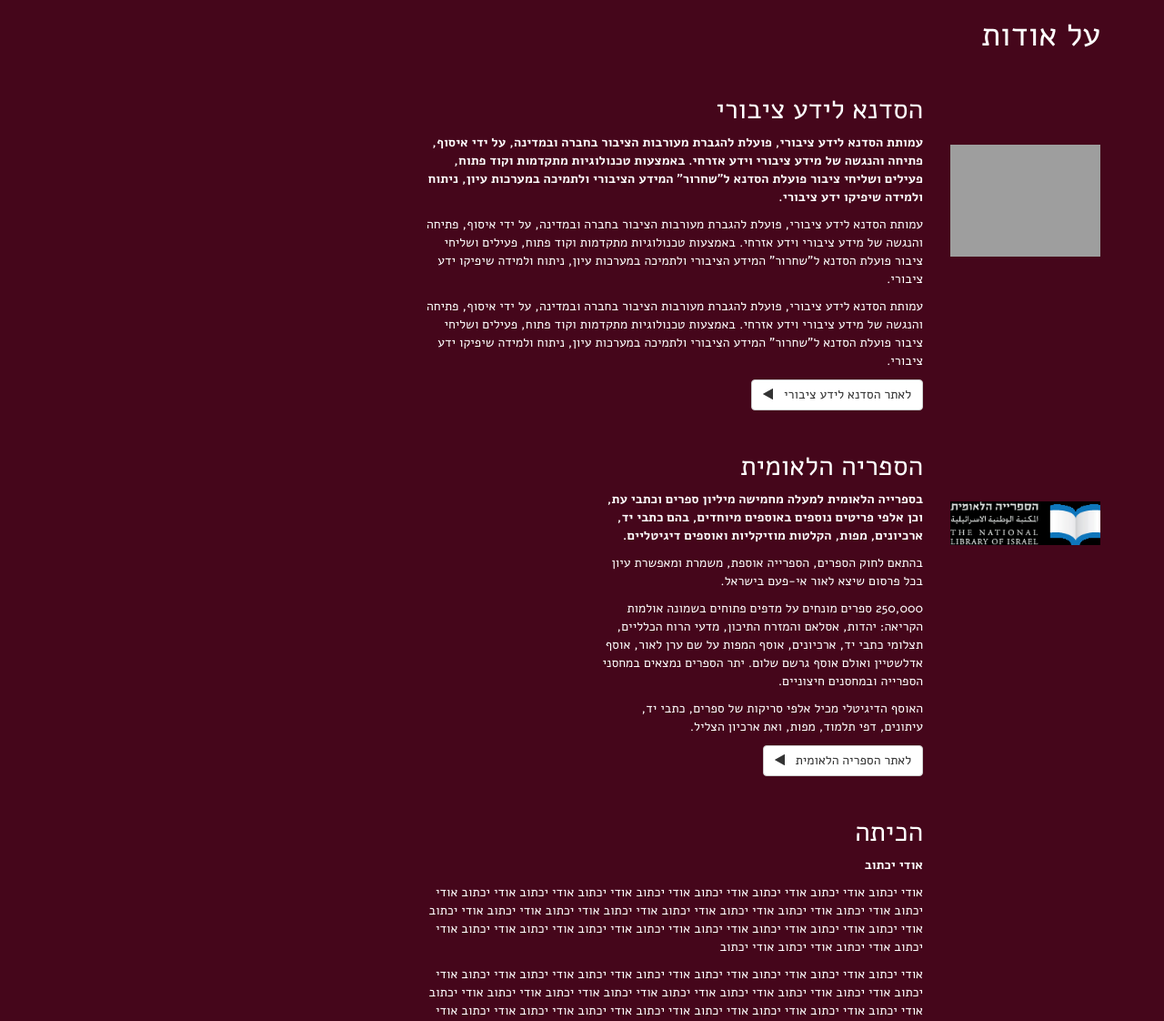
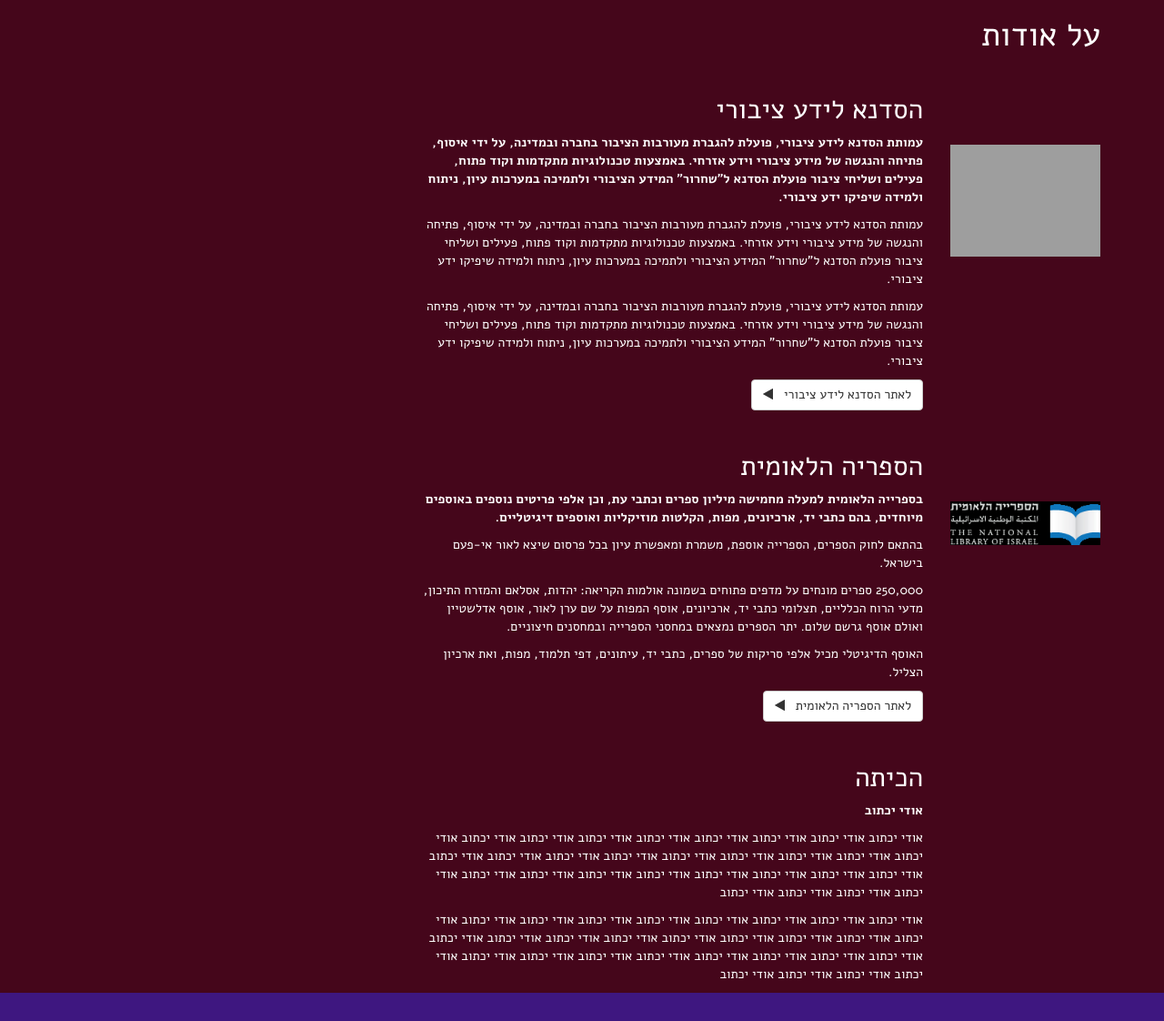
Before and after one commit to nonZero/Hackita02, a Django app: template website/templates/website/about.html in a window 1280 px wide. Shown: the part 53-1175 px from the top of the page at 91% size. Run offline with Django 3.2, Linux system fonts and the light colour scheme; the template is opened without the code that fills it, so the values that code supplies are empty; some libraries are stand-ins or nearby versions; grey boxes are pictures that could not be loaded.

Commit message:
minor css fix

```diff
--- a/website/templates/website/about.html
+++ b/website/templates/website/about.html
@@ -72,7 +72,7 @@
                              src="{% static "img/nli.png" %}" alt="">
 
                     </div>
-                    <div class="col-sm-8 col-ml-6 col-lg-4">
+                    <div class="col-sm-10 col-md-8 col-lg-6">
 
                         <h2>
                             הספריה הלאומית
```
